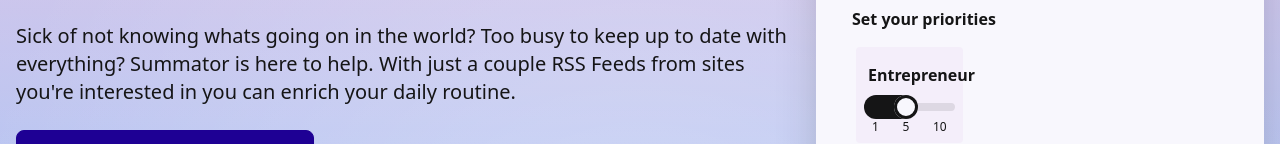
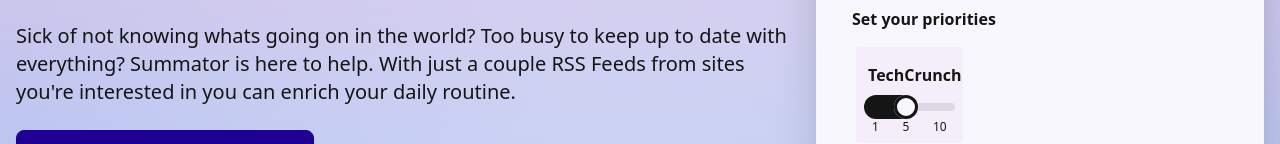
Before and after one commit to KeeghanM/summator, a Next.js app: page / in a window 1280 px wide. Shown: the part 316-460 px from the top of the page. Built offline with nearby package versions, Linux system fonts and the light colour scheme; no server answers.

Commit message:
swapped to using useEffect for example Form

```diff
--- a/src/components/hero/example/example.tsx
+++ b/src/components/hero/example/example.tsx
@@ -1,15 +1,14 @@
 'use client'
 
-import ReactSelect from 'react-select'
 import { useState } from 'react'
 import { useMutation } from '@tanstack/react-query'
-import { ExampleForm, Priority } from './form'
+import { ExampleForm, Source } from './form'
 
 export function Example() {
   const [htmlString, setHtmlString] = useState<string | undefined>()
 
   const mutation = useMutation({
-    mutationFn: async (priorities: Priority[]) => {
+    mutationFn: async (priorities: Source[]) => {
       const response = await fetch('/api/example', {
         method: 'POST',
         body: JSON.stringify({ sources: priorities }),
--- a/src/components/hero/example/form.tsx
+++ b/src/components/hero/example/form.tsx
@@ -1,22 +1,36 @@
 import { sources } from './sources'
-import { useState } from 'react'
+import { useState, useEffect } from 'react'
 import ReactSelect from 'react-select'
 import makeAnimated from 'react-select/animated'
 
-export type Priority = { name: string; priority: number }
+export type Source = { name: string; priority: number; rss: string }
 
 type ExampleFormProps = {
-  onSubmit: (priorities: Priority[]) => void
+  onSubmit: (priorities: Source[]) => void
   isPending: boolean
 }
 export function ExampleForm({ onSubmit, isPending }: ExampleFormProps) {
   const animatedComponents = makeAnimated()
-  const [priorities, setPriorities] = useState<Priority[]>([
-    {
-      name: sources[2].label,
-      priority: 5,
-    },
+  const [selected, setSelected] = useState<string[]>([sources[0].value])
+  const [priorities, setPriorities] = useState<Source[]>([
+    { name: sources[0].label, priority: 5, rss: sources[0].rss },
   ])
+
+  useEffect(() => {
+    setPriorities(
+      selected.map((s) => {
+        const source = sources.find((source) => source.value === s)
+        if (!source) {
+          throw new Error(`Source ${s} not found`)
+        }
+        return {
+          name: source.label,
+          priority: 5,
+          rss: source.rss,
+        }
+      }),
+    )
+  }, [selected])
 
   return (
     <div>
@@ -27,20 +41,15 @@
             <span className="font-bold">Pick your news sources</span>
           </label>
           <ReactSelect
+            defaultValue={[sources[0]]}
+            onChange={(values) => {
+              setSelected(values.map((v) => v.value))
+            }}
             isDisabled={isPending}
-            onChange={(selected) => {
-              setPriorities(
-                selected.map((source) => ({
-                  name: source.label,
-                  priority: 5,
-                })),
-              )
-            }}
             components={animatedComponents}
             closeMenuOnSelect={false}
             isMulti={true}
             options={sources}
-            defaultValue={[sources[0]]}
             styles={{
               control: (baseStyles, state) => ({
                 ...baseStyles,
@@ -74,17 +83,7 @@
                   step={1}
                   value={priority.priority}
                   onChange={(e) => {
-                    setPriorities(
-                      priorities.map((p, i) => {
-                        if (i === index) {
-                          return {
-                            name: p.name,
-                            priority: parseInt(e.target.value),
-                          }
-                        }
-                        return p
-                      }),
-                    )
+                    console.log(e.target.value)
                   }}
                   className="range"
                 />
```
